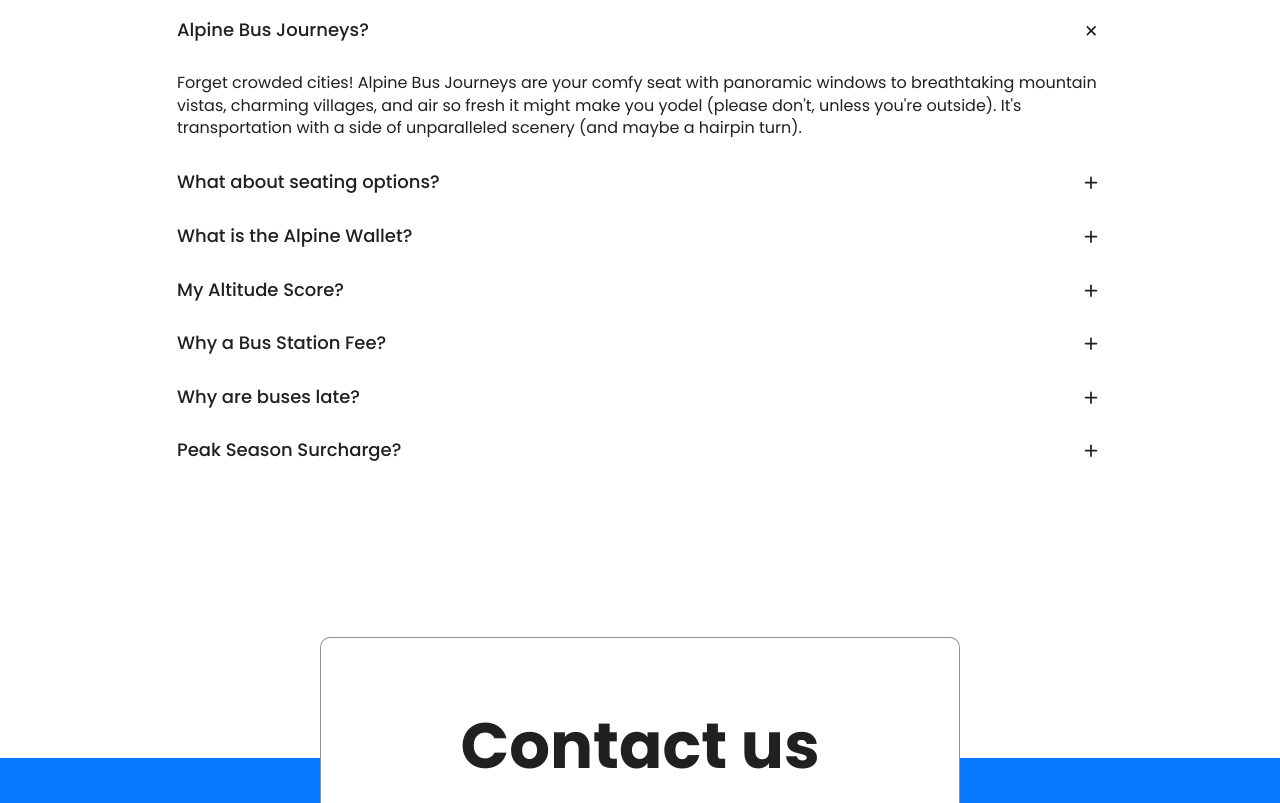
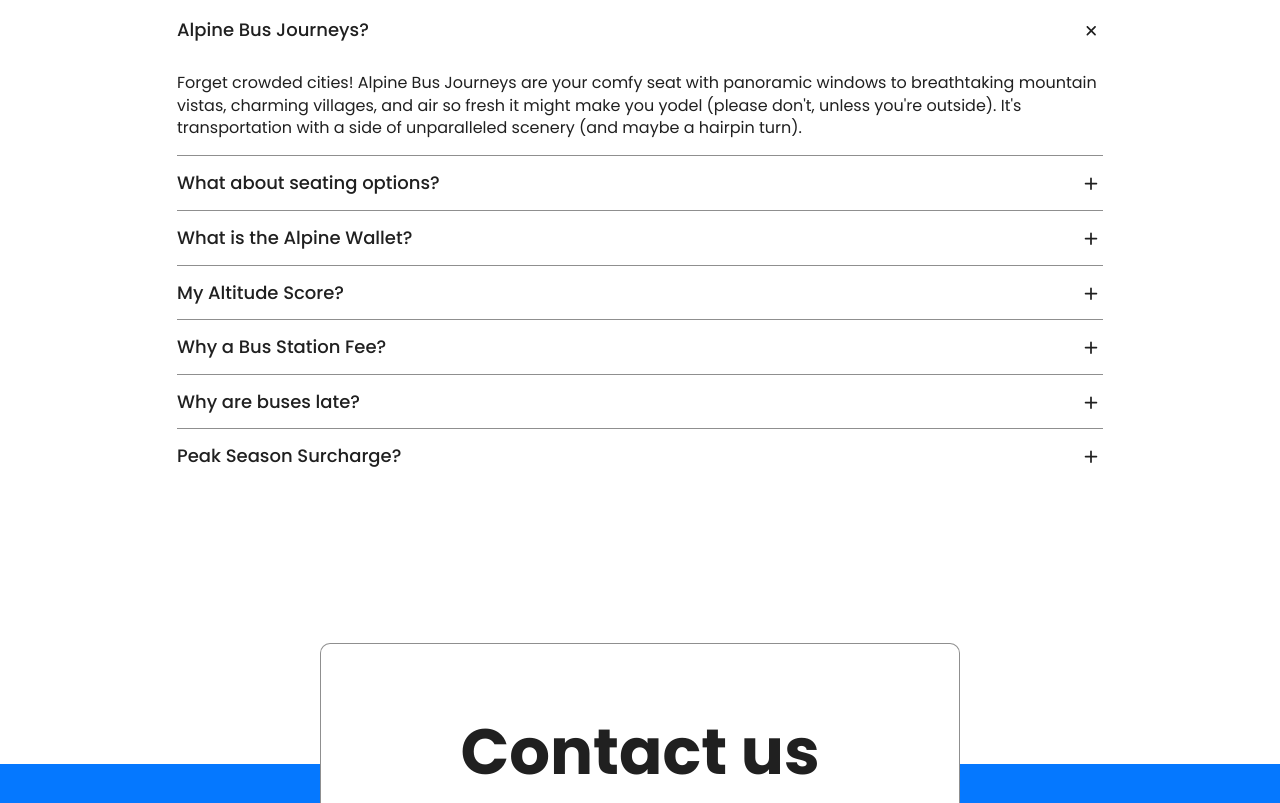
Before and after one commit to zayarnaya/javarush-1, a website: page build/index.html in a window 1280 px wide. Shown: the part 3139-3942 px from the top of the page. Drawn offline with Linux system fonts and the light colour scheme.

Commit message:
add border to faq

```diff
--- a/build/assets/styles/_faq.scss
+++ b/build/assets/styles/_faq.scss
@@ -11,6 +11,10 @@
 
 .faq-accordion {
   position: relative;
+
+  details:not(:last-child) {
+    border-bottom: 1px solid var(--primary-black-50);
+  }
 
   &__summary {
     list-style: none;
--- a/build/style.css
+++ b/build/style.css
@@ -382,6 +382,9 @@ ul {
 
 .faq-accordion {
   position: relative;
+}
+.faq-accordion details:not(:last-child) {
+  border-bottom: 1px solid var(--primary-black-50);
 }
 .faq-accordion__summary {
   list-style: none;
```
Also changed, not shown: 1 other file.
